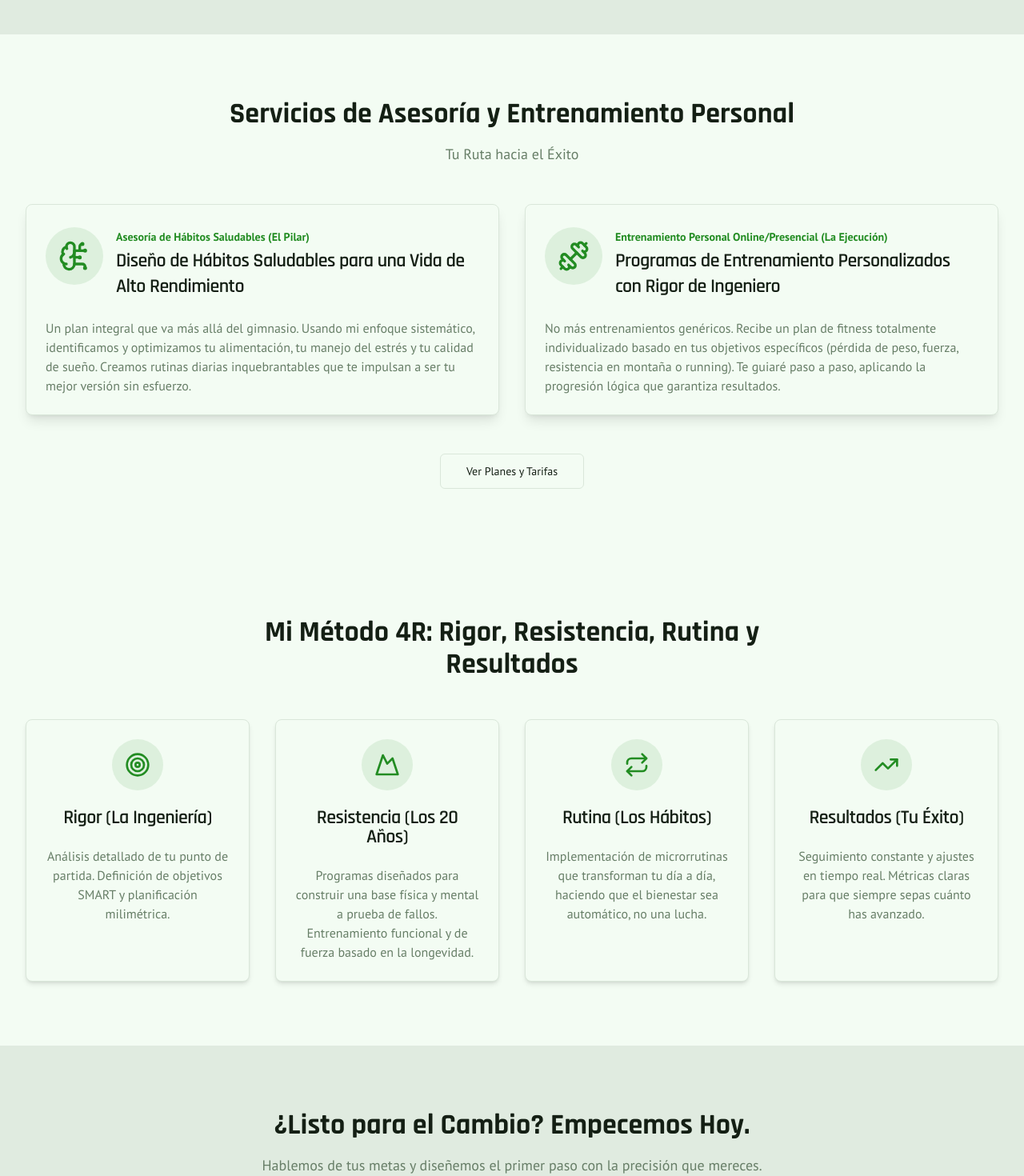
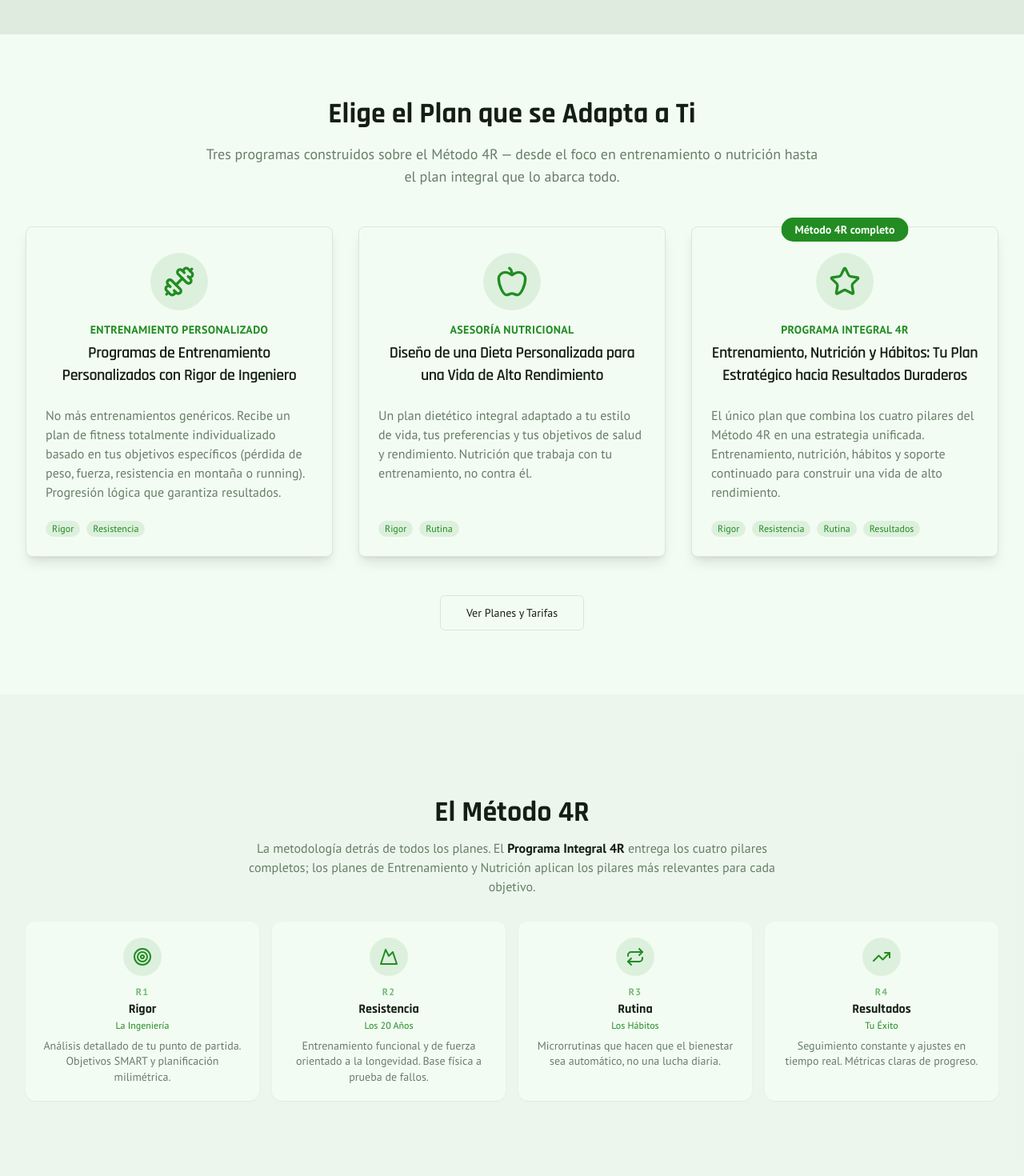
Before and after one commit to c3po-ccbot/entrenacondiego, a Next.js app: page / in a window 1280 px wide. Shown: the part 1600-3070 px from the top of the page at 80% size. Built offline with nearby package versions, Linux system fonts and the light colour scheme.

Commit message:
feat: restructure Servicios (3-card) and Método 4R band to connect pricing tiers (#7)

```diff
--- a/src/components/sections/methodology-section.tsx
+++ b/src/components/sections/methodology-section.tsx
@@ -1,49 +1,66 @@
-import { Card, CardContent, CardHeader, CardTitle } from '@/components/ui/card';
 import { Target, Mountain, Repeat, TrendingUp } from 'lucide-react';
 
 const methodology = [
   {
-    icon: <Target className="h-8 w-8 text-primary" />,
-    title: 'Rigor (La Ingeniería)',
-    description: 'Análisis detallado de tu punto de partida. Definición de objetivos SMART y planificación milimétrica.',
+    icon: <Target className="h-6 w-6 text-primary" />,
+    letter: 'R1',
+    title: 'Rigor',
+    subtitle: 'La Ingeniería',
+    description: 'Análisis detallado de tu punto de partida. Objetivos SMART y planificación milimétrica.',
   },
   {
-    icon: <Mountain className="h-8 w-8 text-primary" />,
-    title: 'Resistencia (Los 20 Años)',
-    description: 'Programas diseñados para construir una base física y mental a prueba de fallos. Entrenamiento funcional y de fuerza basado en la longevidad.',
+    icon: <Mountain className="h-6 w-6 text-primary" />,
+    letter: 'R2',
+    title: 'Resistencia',
+    subtitle: 'Los 20 Años',
+    description: 'Entrenamiento funcional y de fuerza orientado a la longevidad. Base física a prueba de fallos.',
   },
   {
-    icon: <Repeat className="h-8 w-8 text-primary" />,
-    title: 'Rutina (Los Hábitos)',
-    description: 'Implementación de microrrutinas que transforman tu día a día, haciendo que el bienestar sea automático, no una lucha.',
+    icon: <Repeat className="h-6 w-6 text-primary" />,
+    letter: 'R3',
+    title: 'Rutina',
+    subtitle: 'Los Hábitos',
+    description: 'Microrrutinas que hacen que el bienestar sea automático, no una lucha diaria.',
   },
   {
-    icon: <TrendingUp className="h-8 w-8 text-primary" />,
-    title: 'Resultados (Tu Éxito)',
-    description: 'Seguimiento constante y ajustes en tiempo real. Métricas claras para que siempre sepas cuánto has avanzado.',
+    icon: <TrendingUp className="h-6 w-6 text-primary" />,
+    letter: 'R4',
+    title: 'Resultados',
+    subtitle: 'Tu Éxito',
+    description: 'Seguimiento constante y ajustes en tiempo real. Métricas claras de progreso.',
   },
 ];
 
 const MethodologySection = () => {
   return (
-    <section id="methodology">
-      <div className="container mx-auto px-4 sm:px-6 lg:px-8">
-        <div className="text-center max-w-3xl mx-auto">
-          <h2 className="font-headline text-3xl md:text-4xl font-bold">Mi Método 4R: Rigor, Resistencia, Rutina y Resultados</h2>
+    <section id="methodology" className="bg-muted/40">
+      <div className="container mx-auto px-4 sm:px-6 lg:px-8 py-12">
+        <div className="text-center max-w-2xl mx-auto mb-8">
+          <h2 className="font-headline text-3xl md:text-4xl font-bold">El Método 4R</h2>
+          <p className="mt-3 text-muted-foreground">
+            La metodología detrás de todos los planes. El{' '}
+            <span className="font-semibold text-foreground">Programa Integral 4R</span> entrega los
+            cuatro pilares completos; los planes de Entrenamiento y Nutrición aplican los pilares
+            más relevantes para cada objetivo.
+          </p>
         </div>
-        <div className="grid md:grid-cols-2 lg:grid-cols-4 gap-8 mt-12">
+
+        <div className="grid grid-cols-2 md:grid-cols-4 gap-4">
           {methodology.map((item) => (
-            <Card key={item.title} className="text-center shadow-md hover:shadow-xl transition-shadow">
-              <CardHeader className="items-center">
-                <div className="bg-primary/10 p-4 rounded-full">
-                  {item.icon}
-                </div>
-                <CardTitle className="font-headline pt-4">{item.title}</CardTitle>
-              </CardHeader>
-              <CardContent>
-                <p className="text-muted-foreground">{item.description}</p>
-              </CardContent>
-            </Card>
+            <div
+              key={item.title}
+              className="flex flex-col items-center text-center bg-background rounded-xl p-5 shadow-sm"
+            >
+              <div className="flex items-center justify-center bg-primary/10 rounded-full p-3 mb-3">
+                {item.icon}
+              </div>
+              <span className="text-xs font-bold text-primary/60 uppercase tracking-widest mb-0.5">
+                {item.letter}
+              </span>
+              <p className="font-headline font-bold text-base">{item.title}</p>
+              <p className="text-xs text-primary font-medium mb-2">{item.subtitle}</p>
+              <p className="text-sm text-muted-foreground leading-snug">{item.description}</p>
+            </div>
           ))}
         </div>
       </div>
--- a/src/components/sections/services-section.tsx
+++ b/src/components/sections/services-section.tsx
@@ -1,20 +1,36 @@
 import Link from 'next/link';
 import { Card, CardContent, CardHeader, CardTitle, CardDescription } from '@/components/ui/card';
 import { Button } from '@/components/ui/button';
-import { BrainCircuit, Dumbbell } from 'lucide-react';
+import { Badge } from '@/components/ui/badge';
+import { Dumbbell, Apple, Star } from 'lucide-react';
 
 const services = [
   {
-    icon: <BrainCircuit className="h-10 w-10 text-primary" />,
-    title: 'Diseño de Hábitos Saludables para una Vida de Alto Rendimiento',
-    subtitle: 'Asesoría de Hábitos Saludables (El Pilar)',
-    description: 'Un plan integral que va más allá del gimnasio. Usando mi enfoque sistemático, identificamos y optimizamos tu alimentación, tu manejo del estrés y tu calidad de sueño. Creamos rutinas diarias inquebrantables que te impulsan a ser tu mejor versión sin esfuerzo.',
+    icon: <Dumbbell className="h-10 w-10 text-primary" />,
+    subtitle: 'Entrenamiento Personalizado',
+    title: 'Programas de Entrenamiento Personalizados con Rigor de Ingeniero',
+    description:
+      'No más entrenamientos genéricos. Recibe un plan de fitness totalmente individualizado basado en tus objetivos específicos (pérdida de peso, fuerza, resistencia en montaña o running). Progresión lógica que garantiza resultados.',
+    methodTags: ['Rigor', 'Resistencia'],
+    badge: null,
   },
   {
-    icon: <Dumbbell className="h-10 w-10 text-primary" />,
-    title: 'Programas de Entrenamiento Personalizados con Rigor de Ingeniero',
-    subtitle: 'Entrenamiento Personal Online/Presencial (La Ejecución)',
-    description: 'No más entrenamientos genéricos. Recibe un plan de fitness totalmente individualizado basado en tus objetivos específicos (pérdida de peso, fuerza, resistencia en montaña o running). Te guiaré paso a paso, aplicando la progresión lógica que garantiza resultados.',
+    icon: <Apple className="h-10 w-10 text-primary" />,
+    subtitle: 'Asesoría Nutricional',
+    title: 'Diseño de una Dieta Personalizada para una Vida de Alto Rendimiento',
+    description:
+      'Un plan dietético integral adaptado a tu estilo de vida, tus preferencias y tus objetivos de salud y rendimiento. Nutrición que trabaja con tu entrenamiento, no contra él.',
+    methodTags: ['Rigor', 'Rutina'],
+    badge: null,
+  },
+  {
+    icon: <Star className="h-10 w-10 text-primary" />,
+    subtitle: 'Programa Integral 4R',
+    title: 'Entrenamiento, Nutrición y Hábitos: Tu Plan Estratégico hacia Resultados Duraderos',
+    description:
+      'El único plan que combina los cuatro pilares del Método 4R en una estrategia unificada. Entrenamiento, nutrición, hábitos y soporte continuado para construir una vida de alto rendimiento.',
+    methodTags: ['Rigor', 'Resistencia', 'Rutina', 'Resultados'],
+    badge: 'Método 4R completo',
   },
 ];
 
@@ -23,28 +39,49 @@ const ServicesSection = () => {
     <section id="services">
       <div className="container mx-auto px-4 sm:px-6 lg:px-8">
         <div className="text-center max-w-3xl mx-auto">
-          <h2 className="font-headline text-3xl md:text-4xl font-bold">Servicios de Asesoría y Entrenamiento Personal</h2>
-           <p className="mt-4 text-lg text-muted-foreground">Tu Ruta hacia el Éxito</p>
+          <h2 className="font-headline text-3xl md:text-4xl font-bold">
+            Elige el Plan que se Adapta a Ti
+          </h2>
+          <p className="mt-4 text-lg text-muted-foreground">
+            Tres programas construidos sobre el Método 4R — desde el foco en entrenamiento o
+            nutrición hasta el plan integral que lo abarca todo.
+          </p>
         </div>
 
-        <div className="grid md:grid-cols-2 gap-8 mt-12">
+        <div className="grid md:grid-cols-3 gap-8 mt-12">
           {services.map((service) => (
-            <Card key={service.title} className="flex flex-col shadow-lg">
-              <CardHeader className="flex-row items-start gap-4">
-                <div className="bg-primary/10 p-4 rounded-full mt-1">
-                 {service.icon}
+            <Card key={service.subtitle} className="flex flex-col shadow-lg relative">
+              {service.badge && (
+                <Badge className="absolute -top-3 left-1/2 -translate-x-1/2 bg-primary text-primary-foreground px-4 py-1 text-sm whitespace-nowrap">
+                  {service.badge}
+                </Badge>
+              )}
+              <CardHeader className="items-center text-center pt-8">
+                <div className="bg-primary/10 p-4 rounded-full mb-2">{service.icon}</div>
+                <p className="text-sm font-semibold text-primary uppercase tracking-wide">
+                  {service.subtitle}
+                </p>
+                <CardTitle className="font-headline text-xl mt-1 leading-snug">
+                  {service.title}
+                </CardTitle>
+              </CardHeader>
+              <CardContent className="flex flex-col flex-grow gap-4">
+                <CardDescription className="text-base">{service.description}</CardDescription>
+                <div className="flex flex-wrap gap-2 mt-auto pt-2">
+                  {service.methodTags.map((tag) => (
+                    <span
+                      key={tag}
+                      className="text-xs font-medium bg-primary/10 text-primary px-2 py-0.5 rounded-full"
+                    >
+                      {tag}
+                    </span>
+                  ))}
                 </div>
-                <div>
-                    <p className="text-sm font-semibold text-primary">{service.subtitle}</p>
-                    <CardTitle className="font-headline text-2xl mt-1">{service.title}</CardTitle>
-                </div>
-              </CardHeader>
-              <CardContent className="flex-grow">
-                <CardDescription className="text-base">{service.description}</CardDescription>
               </CardContent>
             </Card>
           ))}
         </div>
+
         <div className="text-center mt-12">
           <Button size="lg" variant="outline" asChild>
             <Link href="/planes">Ver Planes y Tarifas</Link>
```
